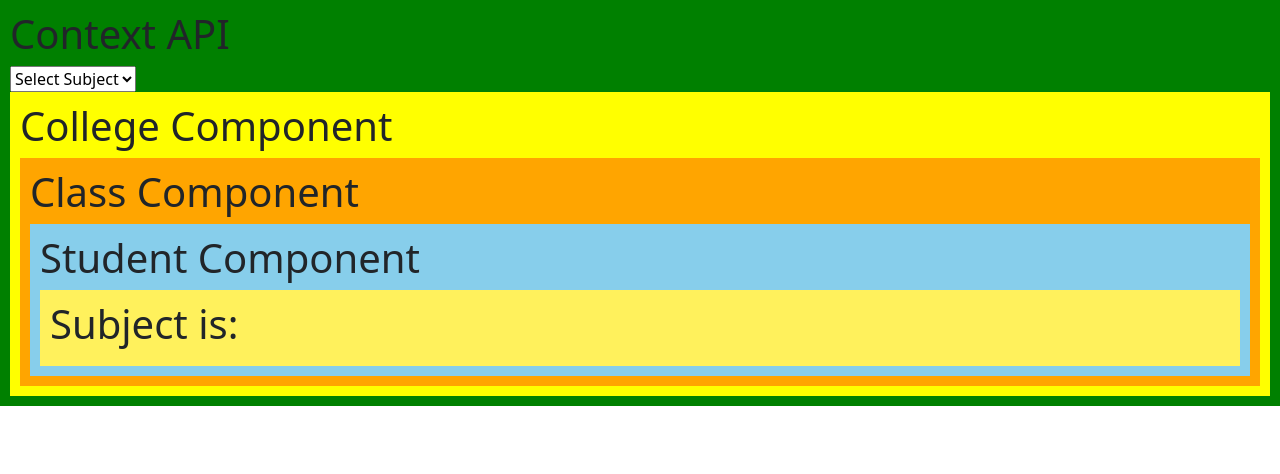
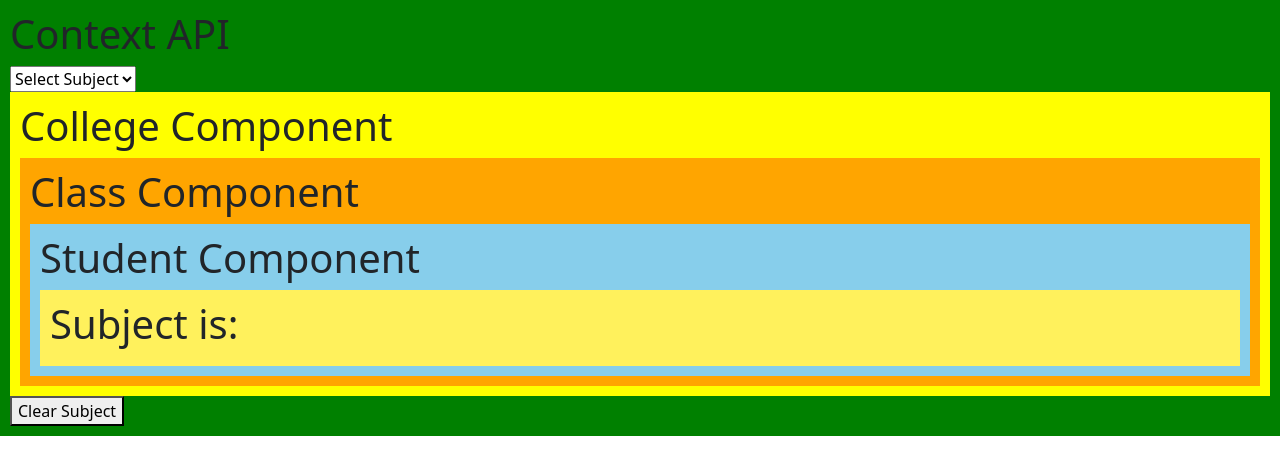
Before and after one commit to sumitbasu116/react-blog, a React (Vite) app: page / in a window 1280 px wide. Shown: the top 474 px of the page. Built offline with nearby package versions, Linux system fonts and the light colour scheme.

Commit message:
Context API part3-clear the subject

```diff
--- a/src/App.jsx
+++ b/src/App.jsx
@@ -8,7 +8,7 @@ function App() {
     <div style={{ backgroundColor: "green", padding: 10 }}>
       <SubjectContext.Provider value={subject}>
         <h1>Context API</h1>
-        <select  onChange={(event)=>setSubject(event.target.value)}>
+        <select value={subject} onChange={(event)=>setSubject(event.target.value)}>
           <option value="">Select Subject</option>
           <option value="Math">Math</option>
           <option value="English">English</option>
@@ -16,6 +16,7 @@ function App() {
           <option value="Biology">Biology</option>
         </select>
         <College />
+        <button onClick={()=>setSubject('')}>Clear Subject</button>
       </SubjectContext.Provider>
     </div>
   )
```
